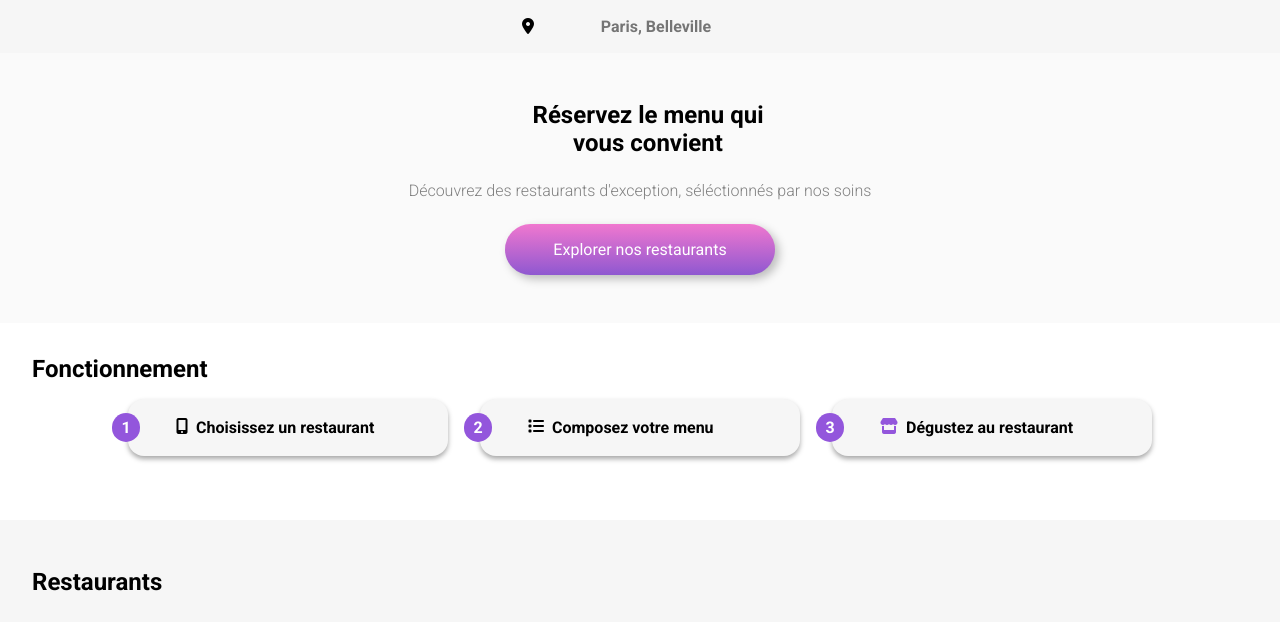
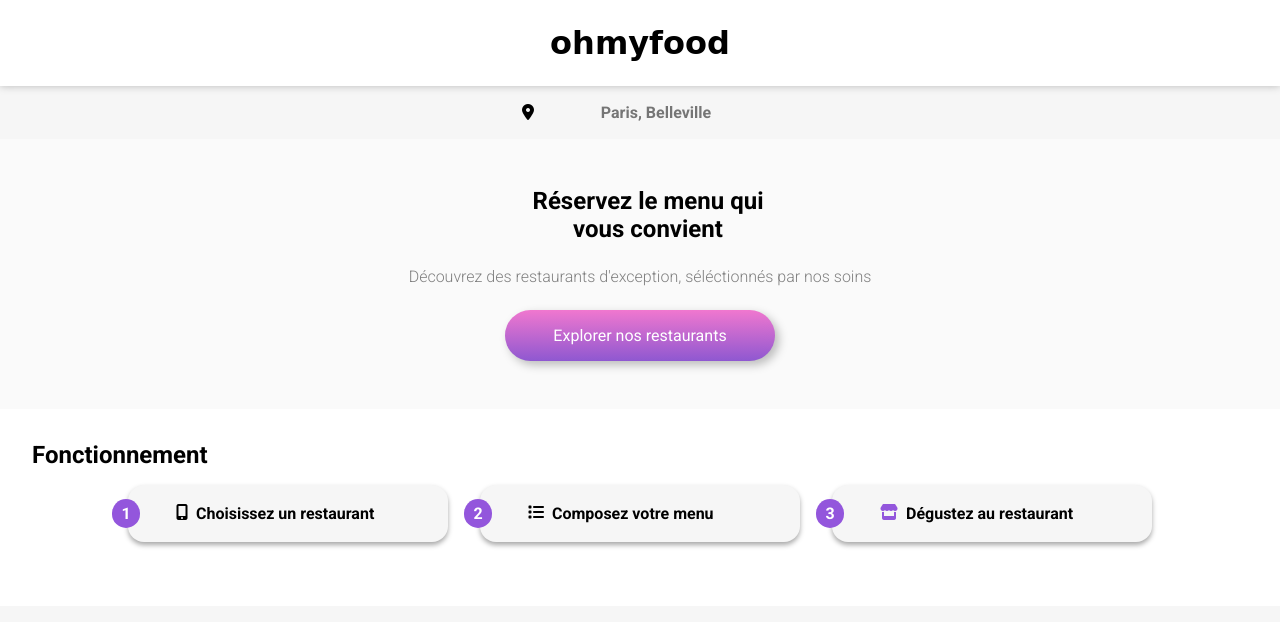
Before and after one commit to Zeleif/Oh-My-Food, a website: page index.html in a window 1280 px wide. Shown: the top 622 px of the page. Drawn offline with Linux system fonts and the light colour scheme; a web font is replaced by a local one.

Commit message:
petite modif sur header

```diff
--- a/index.html
+++ b/index.html
@@ -20,7 +20,8 @@
     <title>Ohmyfood</title>
 </head>
 
-
+<header class="header">
+        <h1>ohmyfood</h1>
     </header>
     <!-- Recherche localisation -->
     <nav class="nav-bar">
```
